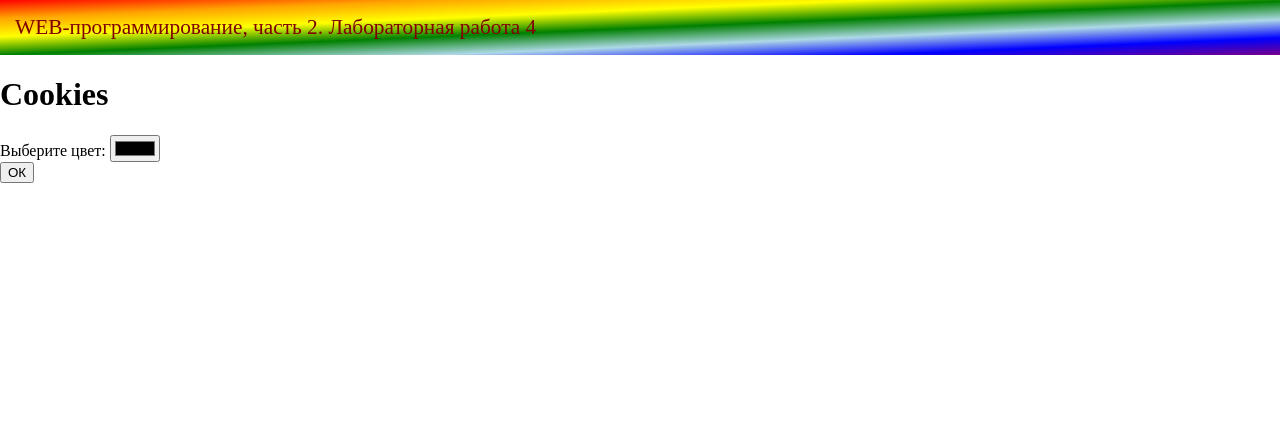
After one commit to kzhavvv/web-programming-labs-2, a Flask app: page /lab4/cookies in a window 1280 px wide. The commit adds this page. Shown: the top 423 px of the page. Run offline with Flask 3, Linux system fonts and the light colour scheme.

Commit message:
Куки цвет текста

```diff
--- a/lab4.py
+++ b/lab4.py
@@ -89,3 +89,15 @@ def zerno():
         return render_template("zerno.html", errors=errors)
 
     return render_template("zerno.html", grain=grain, weight=weight, summ=summ, skidka=skidka)
+
+
+@lab4.route('/lab4/cookies', methods=['GET', 'POST'])
+def lab4_cookies():
+    if request.method == 'GET':
+        return render_template("cookies.html")
+    color = request.form.get('color')
+    headers = {
+        'Set-Cookie': 'Color=' + color + 'path=/',
+        'Location': '/lab4/cookies'
+    }
+    return '', 303, headers
--- /dev/null
+++ b/templates/cookies.html
@@ -0,0 +1,17 @@
+{% extends "base.html" %}
+
+{% block lab %}Лабораторная работа 4{% endblock %}
+
+{% block main %}
+    <h1>Cookies</h1>
+    <form method="post">
+        <div>
+            <label for="color">Выберите цвет:</label>
+            <input type="color" id="color" name="color">
+        </div>
+        <div>
+            <button type="submit">ОК</button>
+        </div>
+    </form>
+
+{% endblock %}
--- a/templates/lab4.html
+++ b/templates/lab4.html
@@ -16,5 +16,9 @@
     <li>
         <a href="/lab4/zerno">Зерно</a>
     </li>
+    <li>
+        <a href="/lab4/cookies">Куки</a>
+    </li>
 </ol>
+
 {% endblock %}
```
